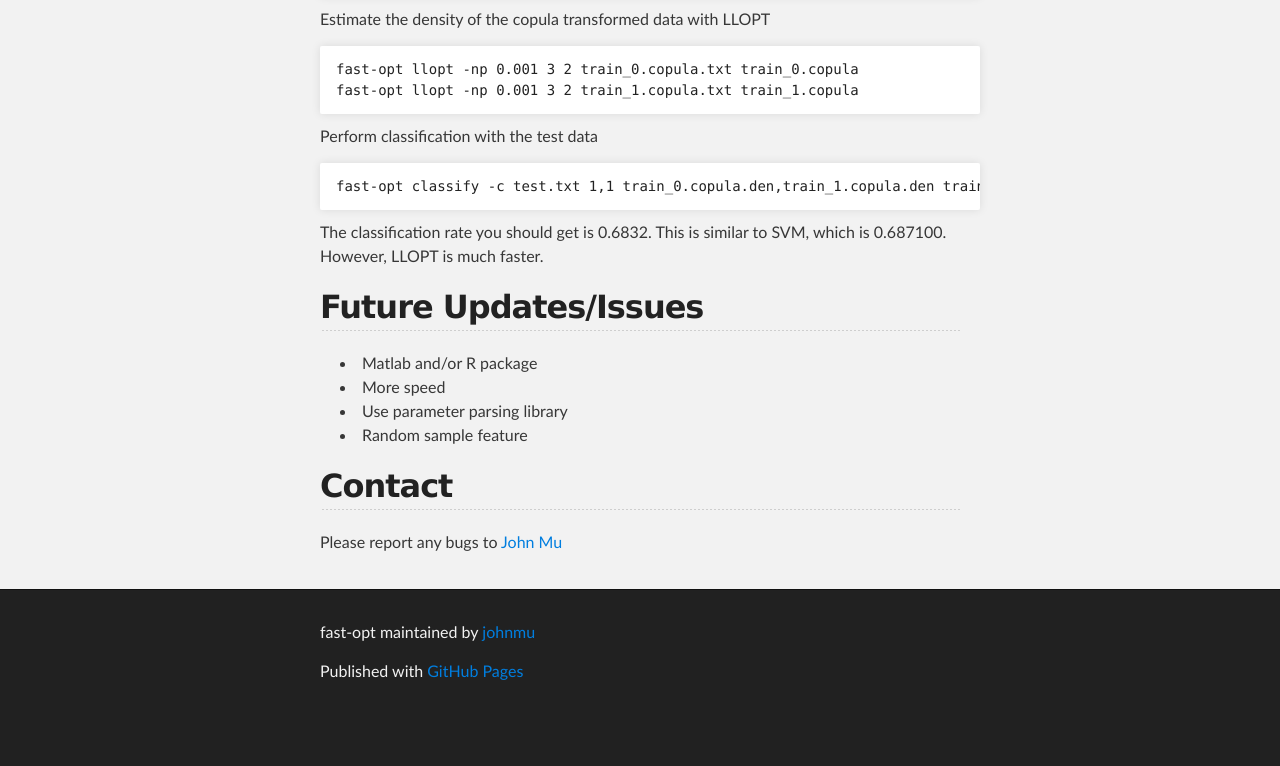
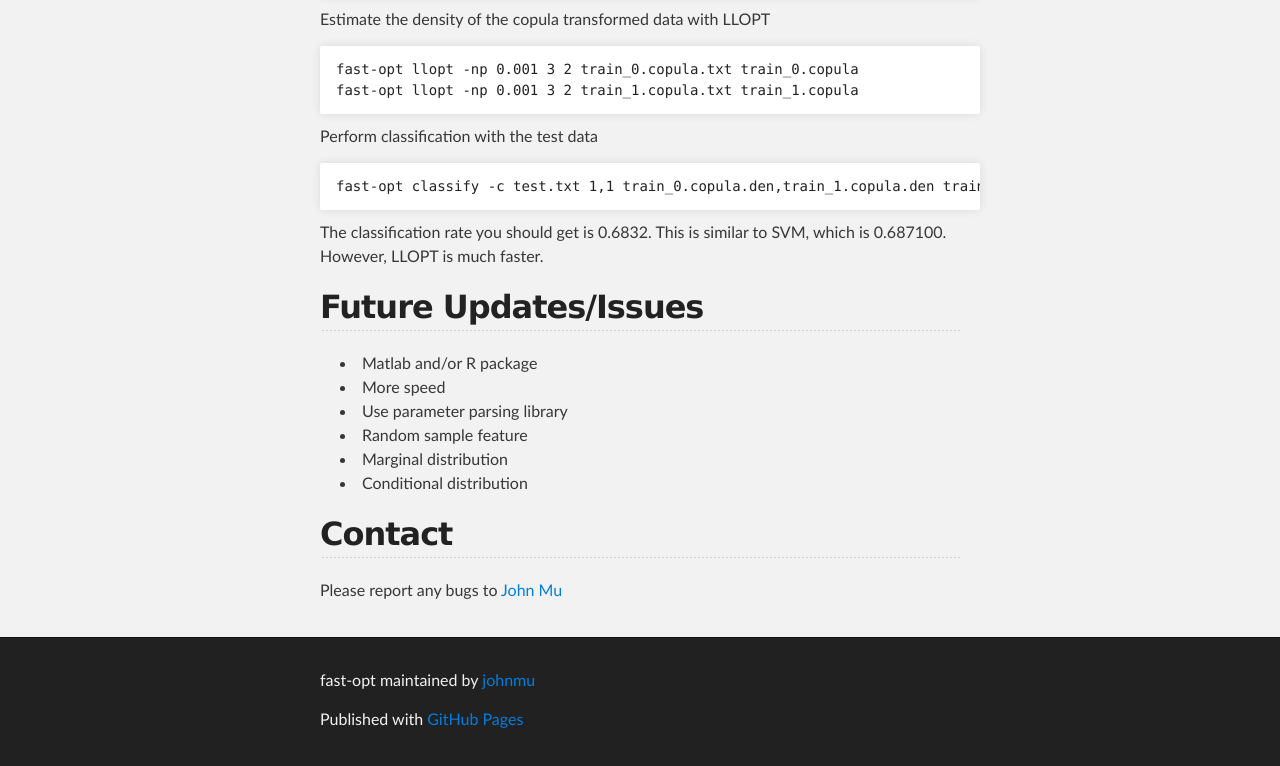
Before and after one commit to johnmu/fast-opt, a plain HTML site: page index.html in a window 1280 px wide. Shown: the part 2522-3288 px from the top of the page. Before the commit the page ends 3240 px from the top, so only its background shows below. Drawn offline with Linux system fonts and the light colour scheme.

Commit message:
add more features

```diff
--- a/index.html
+++ b/index.html
@@ -145,6 +145,8 @@ fast-opt llopt -np 0.001 3 2 train_1.copula.txt train_1.copula
 <li>More speed</li>
 <li>Use parameter parsing library</li>
 <li>Random sample feature</li>
+<li>Marginal distribution</li>
+<li>Conditional distribution</li>
 </ul><h2>
 <a name="contact" class="anchor" href="#contact"><span class="octicon octicon-link"></span></a>Contact</h2>
 
```
